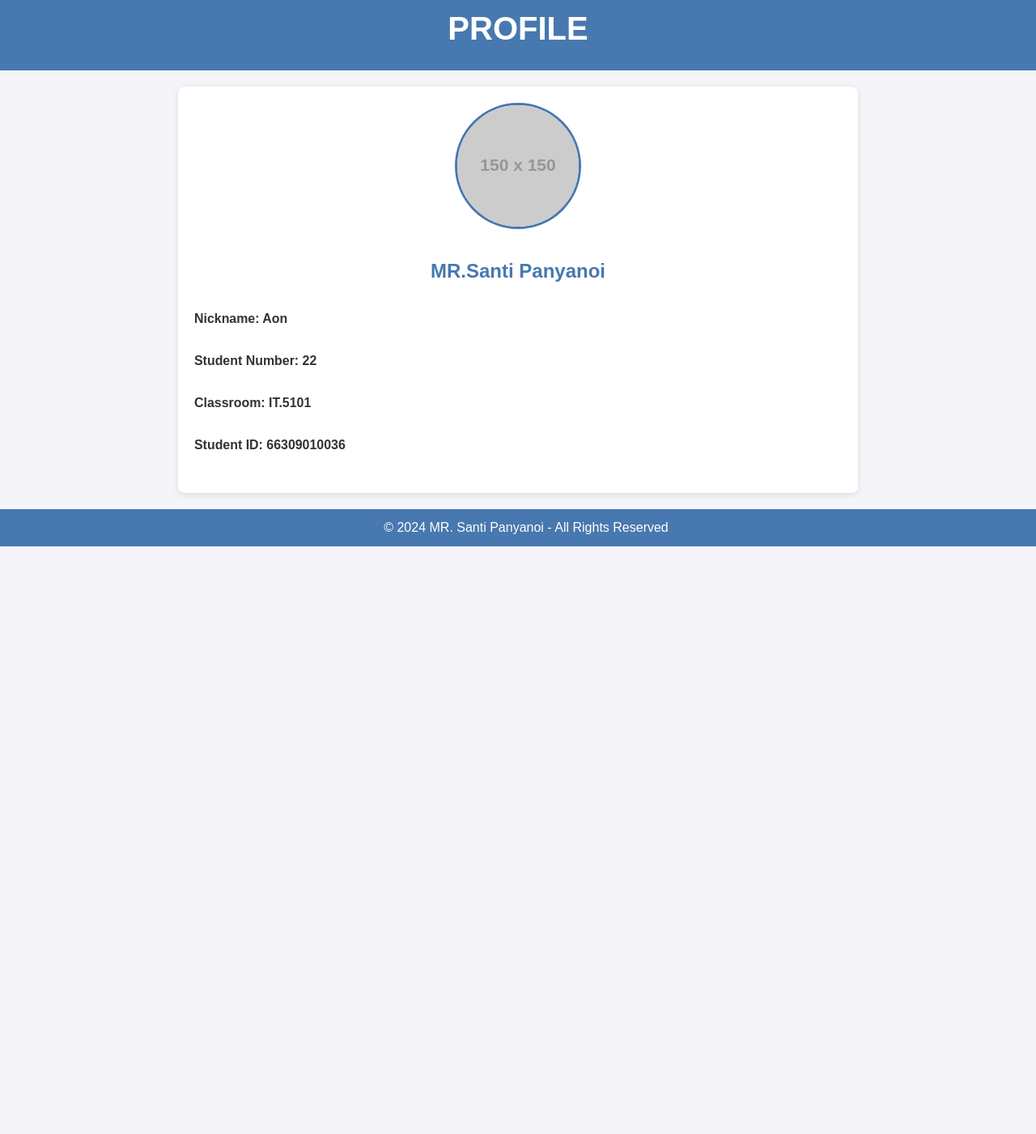
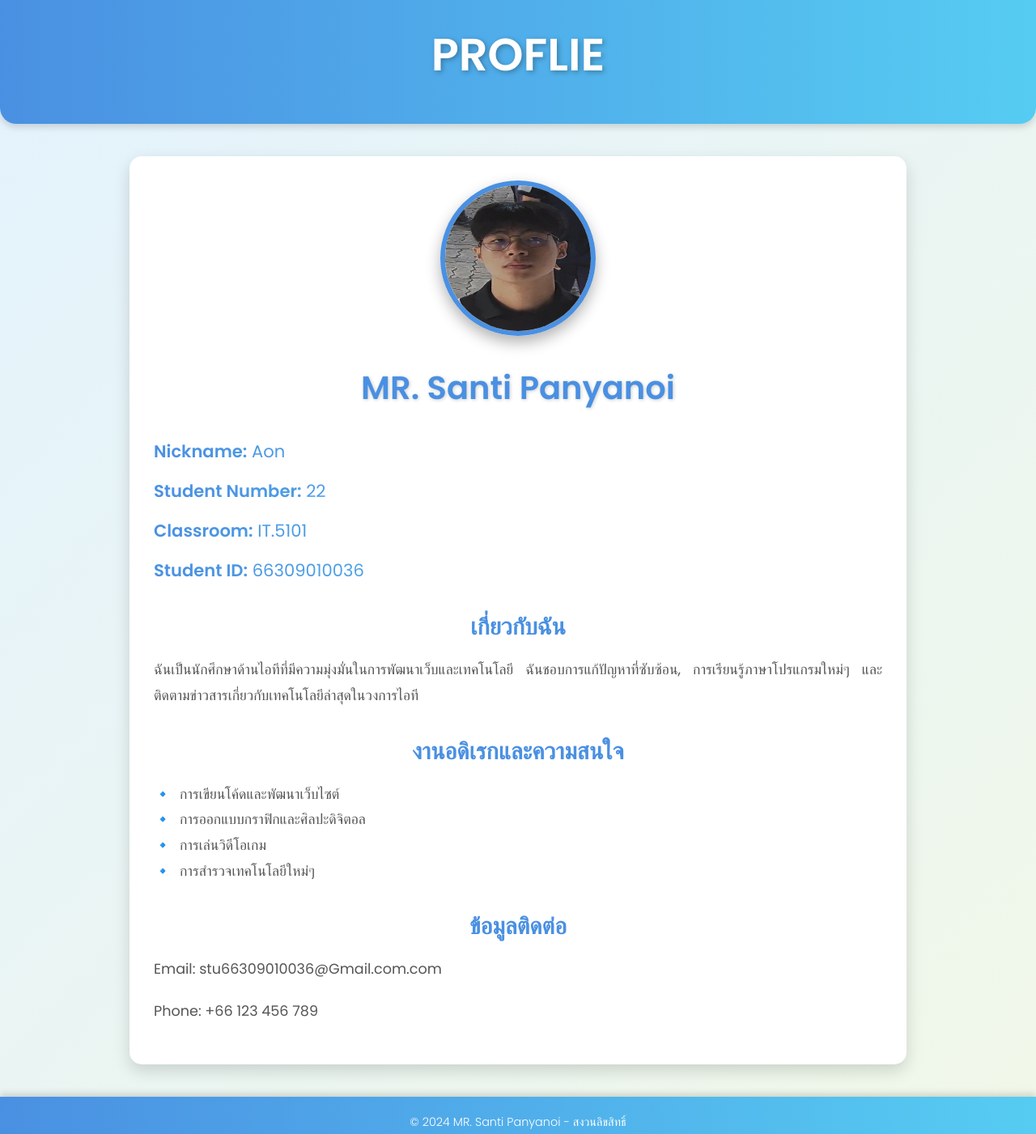
Before and after one commit to Aonney/Santi.github.io, a plain HTML site: page index.html in a window 1280 px wide. Shown: the part 17-1418 px from the top of the page at 81% size. Before the commit the page ends 800 px from the top, so only its background shows below. Drawn offline with Linux system fonts and the light colour scheme; placeholder pictures from the web are drawn by us.

Commit message:
Add files via upload

```diff
--- a/index.html
+++ b/index.html
@@ -1,102 +1,221 @@
 <!DOCTYPE html>
-<html lang="en">
+<html lang="th">
 <head>
     <meta charset="UTF-8">
     <meta name="viewport" content="width=device-width, initial-scale=1.0">
-    <title>Profile - Santi Panyanoi</title>
+    <title>โปรไฟล์ - Santi Panyanoi</title>
     <style>
+        @import url('https://fonts.googleapis.com/css2?family=Poppins:wght@300;400;600&display=swap');
+
         body {
-            font-family: Arial, sans-serif;
+            font-family: 'Poppins', Arial, sans-serif;
             margin: 0;
             padding: 0;
-            background-color: #f4f4f9;
+            background: linear-gradient(135deg, #e3f2fd, #f1f8e9);
             color: #333;
             line-height: 1.6;
         }
 
         header {
-            background-color: #4778af;
+            background: linear-gradient(90deg, #4a90e2, #56ccf2);
             color: white;
-            padding: 20px 0;
+            padding: 40px 0;
             text-align: center;
+            box-shadow: 0 4px 8px rgba(0, 0, 0, 0.15);
+            border-bottom-left-radius: 20px;
+            border-bottom-right-radius: 20px;
         }
 
         header h1 {
             margin: 0;
-            font-size: 2.5em;
+            font-size: 3.5em;
+            font-weight: 600;
+            text-shadow: 2px 2px 6px rgba(0, 0, 0, 0.3);
         }
 
         .container {
-            max-width: 800px;
-            margin: 20px auto;
-            padding: 20px;
+            max-width: 900px;
+            margin: 40px auto;
+            padding: 30px;
             background: white;
-            box-shadow: 0 2px 8px rgba(0, 0, 0, 0.1);
-            border-radius: 8px;
+            box-shadow: 0 8px 20px rgba(0, 0, 0, 0.15);
+            border-radius: 15px;
+            overflow: hidden;
+            animation: fadeIn 1.2s ease-in-out;
         }
 
         .profile-info {
             text-align: center;
-            margin-bottom: 20px;
+            margin-bottom: 30px;
         }
 
         .profile-info img {
-            width: 150px;
-            height: 150px;
+            width: 180px;
+            height: 180px;
             border-radius: 50%;
-            border: 3px solid #4778af;
+            border: 6px solid #4a90e2;
             margin-bottom: 15px;
+            box-shadow: 0 8px 18px rgba(0, 0, 0, 0.3);
+            transition: transform 0.3s, box-shadow 0.3s, border-color 0.3s;
+        }
+
+        .profile-info img:hover {
+            transform: scale(1.1);
+            box-shadow: 0 15px 25px rgba(0, 0, 0, 0.4);
+            border-color: #56ccf2;
         }
 
         .profile-info h2 {
             margin: 10px 0;
-            color: #4778af;
+            color: #4a90e2;
+            font-size: 2.5em;
+            font-weight: 600;
+            text-shadow: 1px 1px 4px rgba(0, 0, 0, 0.2);
         }
 
         .profile-details {
-            font-size: 1.2em;
+            font-size: 1.1em;
+            color: #555;
+            margin-bottom: 30px;
         }
 
-        .profile-details h3 {
-            margin: 10px 0;
+        .profile-details h5 {
+            margin: 15px 0;
+            font-size: 1.2em;
+            font-weight: 400;
+            background: linear-gradient(90deg, #4a90e2, #56ccf2);
+            -webkit-background-clip: text;
+            -webkit-text-fill-color: transparent;
+        }
+
+        .additional-section {
+            margin-top: 30px;
+        }
+
+        .additional-section h3 {
+            color: #4a90e2;
+            font-size: 1.8em;
+            margin-bottom: 15px;
+            text-align: center;
+            text-transform: uppercase;
+        }
+
+        .additional-section p, .additional-section ul {
+            font-size: 1.1em;
+            color: #555;
+            margin: 0 auto 20px;
+            line-height: 1.8;
+            text-align: justify;
+        }
+
+        .additional-section ul {
+            list-style: none;
+            padding: 0;
+        }
+
+        .additional-section ul li::before {
+            content: "🔹";
+            color: #4a90e2;
+            margin-right: 10px;
         }
 
         footer {
             text-align: center;
-            padding: 10px;
-            background-color: #4778af;
+            padding: 20px 0;
+            background: linear-gradient(90deg, #4a90e2, #56ccf2);
             color: white;
-            position: relative;
-            bottom: 0;
-            width: 100%;
+            margin-top: 40px;
+            box-shadow: 0 -4px 8px rgba(0, 0, 0, 0.15);
         }
 
         footer p {
             margin: 0;
+            font-size: 0.9em;
+            font-weight: 300;
+        }
+
+        /* Keyframes for animation */
+        @keyframes fadeIn {
+            from {
+                opacity: 0;
+                transform: translateY(30px);
+            }
+            to {
+                opacity: 1;
+                transform: translateY(0);
+            }
+        }
+
+        /* Responsive Design */
+        @media (max-width: 768px) {
+            header h1 {
+                font-size: 2.8em;
+            }
+
+            .container {
+                padding: 20px;
+            }
+
+            .profile-info img {
+                width: 160px;
+                height: 160px;
+            }
+
+            .profile-info h2 {
+                font-size: 2em;
+            }
+
+            .profile-details h5 {
+                font-size: 1.1em;
+            }
+
+            .additional-section h3 {
+                font-size: 1.6em;
+            }
         }
     </style>
 </head>
 <body>
     <header>
-        <h1>PROFILE</h1>
+        <h1>PROFLIE</h1>
     </header>
 
     <div class="container">
         <div class="profile-info">
-            <img src="https://via.placeholder.com/150" alt="Profile Picture">
-            <h2>MR.Santi Panyanoi</h2>
+            <img src="profile.jpg" alt="Profile Picture">
+            <h2>MR. Santi Panyanoi</h2>
         </div>
 
         <div class="profile-details">
-            <h5>Nickname: Aon</h5>
-            <h5>Student Number: 22</h5>
-            <h5>Classroom: IT.5101</h5>
-            <h5>Student ID: 66309010036</h5>
+            <h5><strong>Nickname:</strong> Aon</h5>
+            <h5><strong>Student Number:</strong> 22</h5>
+            <h5><strong>Classroom:</strong> IT.5101</h5>
+            <h5><strong>Student ID:</strong> 66309010036</h5>
+        </div>
+
+        <div class="additional-section">
+            <h3>เกี่ยวกับฉัน</h3>
+            <p>
+                ฉันเป็นนักศึกษาด้านไอทีที่มีความมุ่งมั่นในการพัฒนาเว็บและเทคโนโลยี ฉันชอบการแก้ปัญหาที่ซับซ้อน,
+                การเรียนรู้ภาษาโปรแกรมใหม่ๆ และติดตามข่าวสารเกี่ยวกับเทคโนโลยีล่าสุดในวงการไอที
+            </p>
+
+            <h3>งานอดิเรกและความสนใจ</h3>
+            <ul>
+                <li>การเขียนโค้ดและพัฒนาเว็บไซต์</li>
+                <li>การออกแบบกราฟิกและศิลปะดิจิตอล</li>
+                <li>การเล่นวิดีโอเกม</li>
+                <li>การสำรวจเทคโนโลยีใหม่ๆ</li>
+            </ul>
+
+            <h3>ข้อมูลติดต่อ</h3>
+            <p>Email: stu66309010036@Gmail.com.com</p>
+            <p>Phone: +66 123 456 789</p>
         </div>
     </div>
 
     <footer>
-        <p>&copy; 2024 MR. Santi Panyanoi - All Rights Reserved</p>
+        <p>&copy; 2024 MR. Santi Panyanoi - สงวนลิขสิทธิ์</p>
     </footer>
 </body>
 </html>
```
Also changed, not shown: profile.jpg (added).
